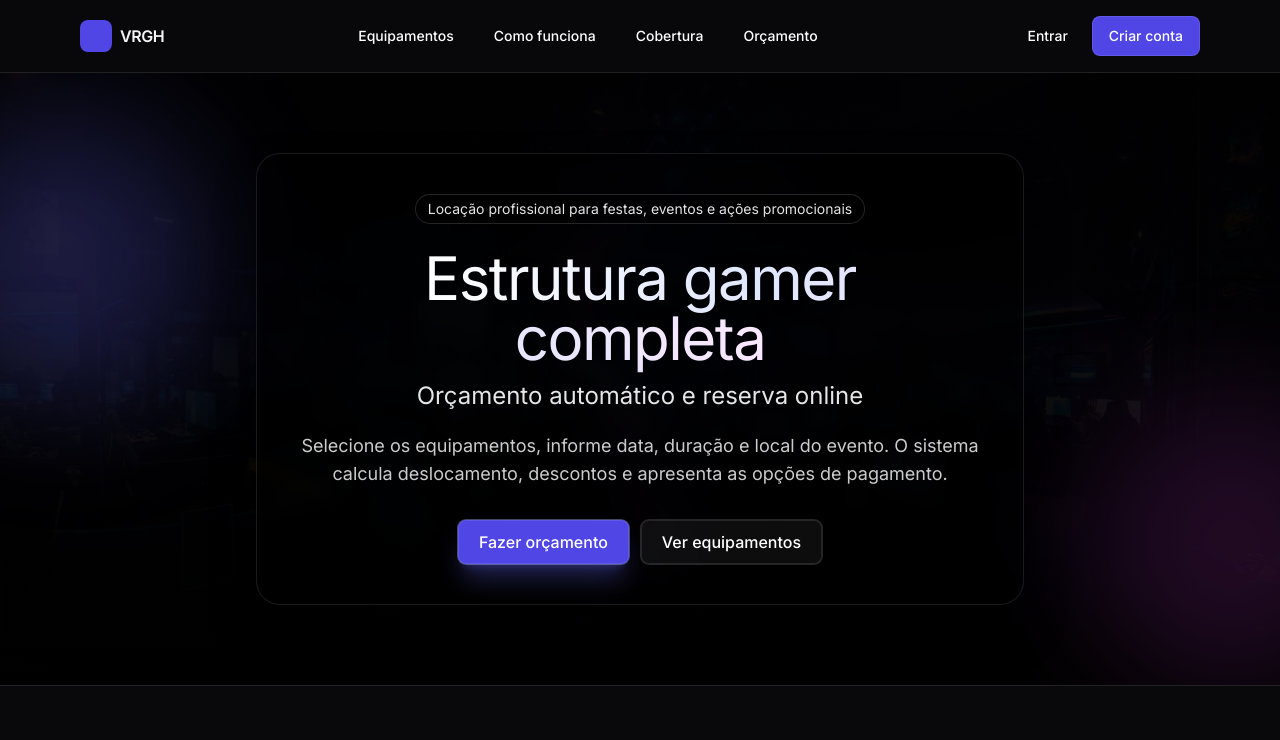
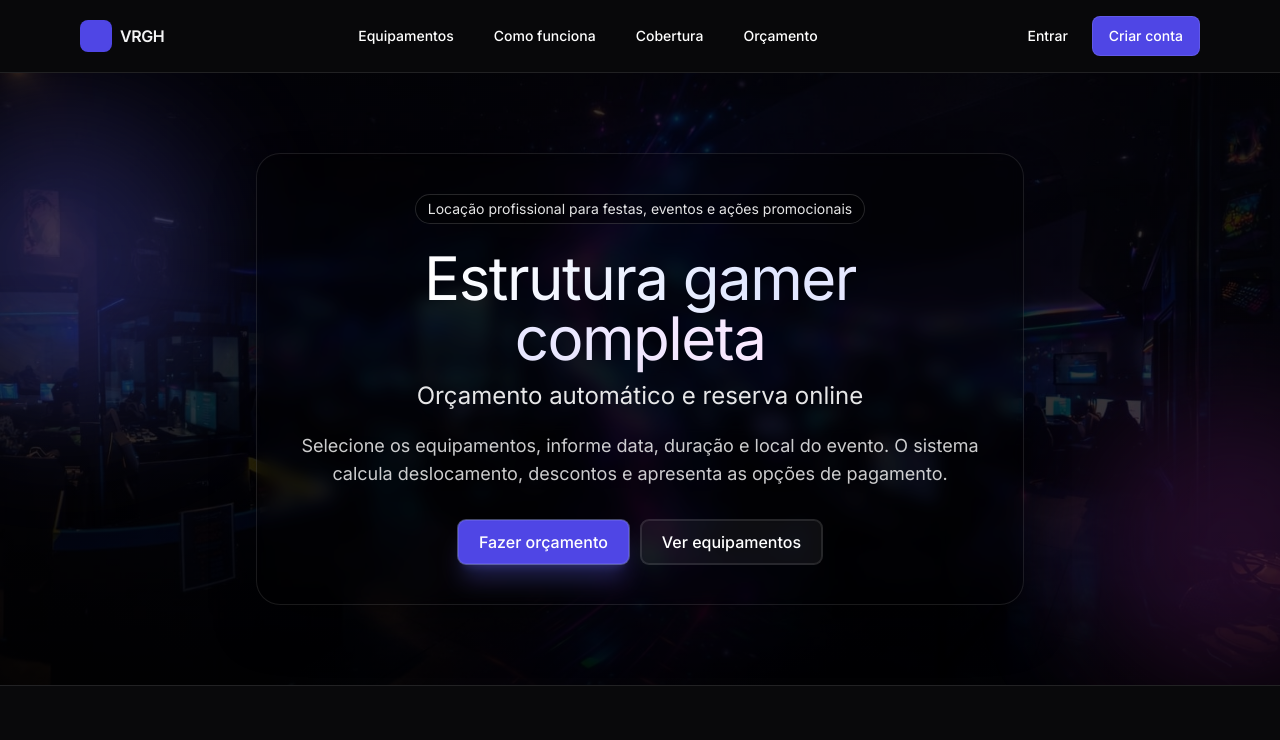
Before and after one commit to andersjc11/VRGH, a Next.js app: page / in a window 1280 px wide. Shown: the top 740 px of the page. Built offline with nearby package versions, Linux system fonts and the light colour scheme; no server answers.

Commit message:
feat: destaca CTA no hero da home

```diff
--- a/src/app/page.tsx
+++ b/src/app/page.tsx
@@ -14,14 +14,14 @@ export default function HomePage({
     <div>
       <section className="relative overflow-hidden border-b border-white/10">
         <div className="pointer-events-none absolute inset-0">
-          <div className="absolute inset-0 bg-[url('/hero-gamer.jpg')] bg-cover bg-center opacity-25" />
-          <div className="absolute inset-0 bg-gradient-to-b from-black/85 via-black/80 to-black" />
+          <div className="absolute inset-0 bg-[url('/hero-gamer.jpg')] bg-cover bg-center opacity-45" />
+          <div className="absolute inset-0 bg-gradient-to-b from-black/55 via-black/55 to-black/85" />
           <div className="absolute -left-20 top-10 h-72 w-72 rounded-full bg-brand-500/25 blur-3xl" />
           <div className="absolute -right-24 bottom-0 h-72 w-72 rounded-full bg-fuchsia-500/15 blur-3xl" />
         </div>
         <div className="mx-auto max-w-6xl px-4 py-16 md:py-20">
           <div className="mx-auto max-w-3xl text-center">
-            <div className="rounded-3xl border border-white/10 bg-black/45 px-6 py-10 shadow-2xl shadow-black/60 backdrop-blur sm:px-10">
+            <div className="rounded-3xl border border-white/10 bg-black/30 px-6 py-10 shadow-2xl shadow-black/50 backdrop-blur sm:px-10">
             <div className="flex flex-wrap justify-center gap-2">
               {ref ? (
                 <p className="inline-flex items-center rounded-full border border-white/15 bg-black/40 px-3 py-1 text-sm text-white/90">
```
